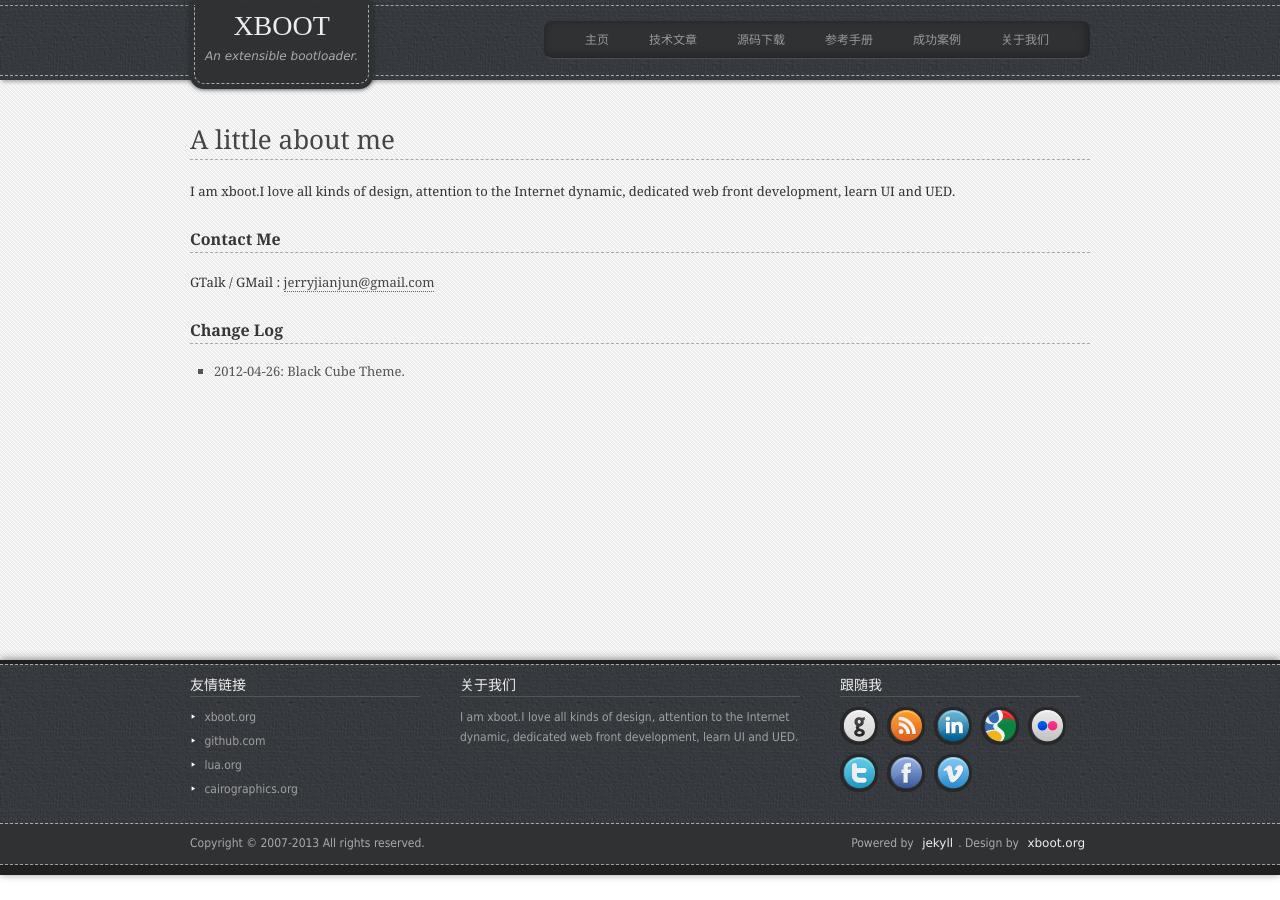
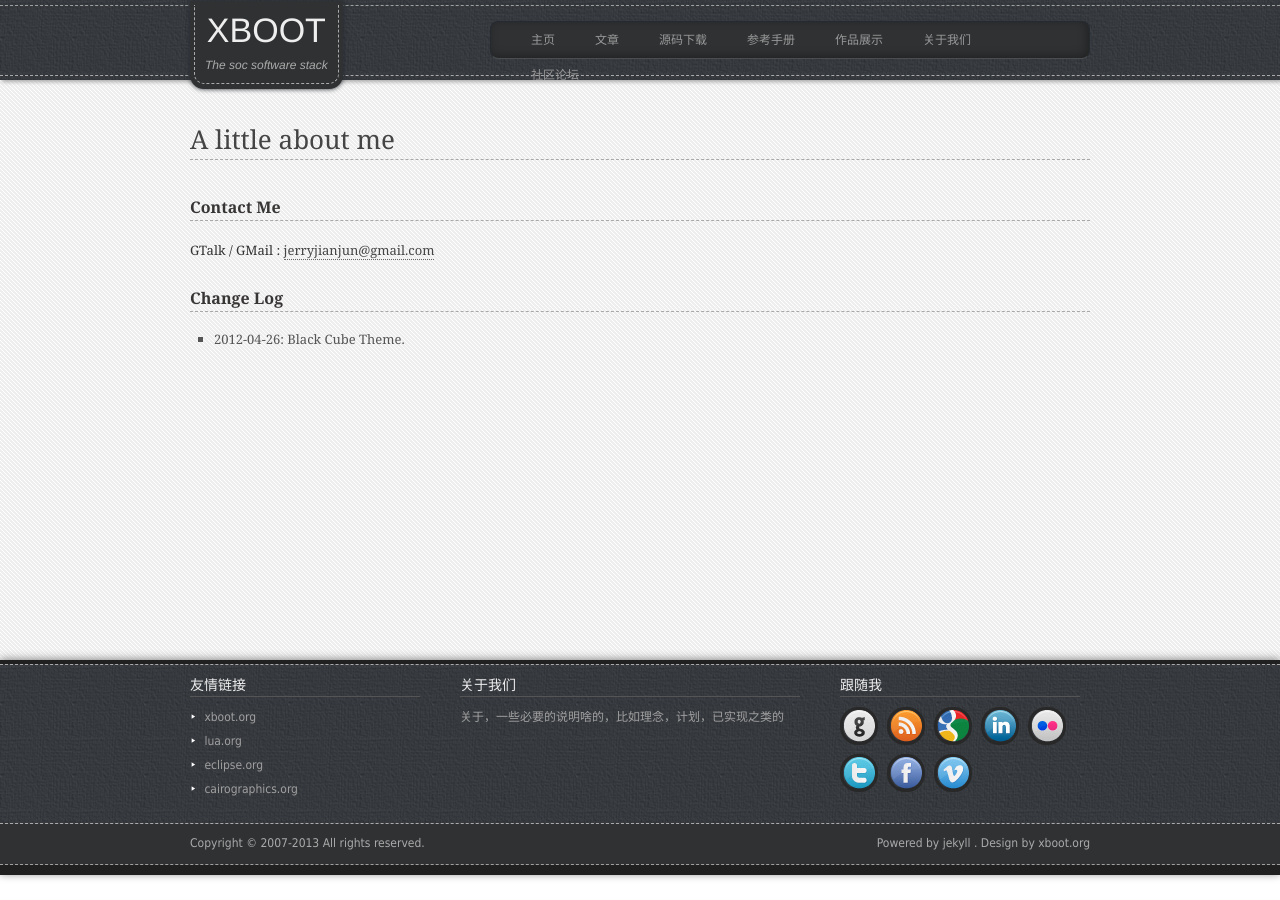
Before and after one commit to xboot/xboot.github.io, a Jekyll site: the page built from about.html, in a window 1280 px wide. Built offline with Jekyll 4.4.1, drawn with Linux system fonts in a browser that asks for light colours; Markdown is read by kramdown in place of the engine named in the settings.

Commit message:
modify website config

```diff
--- a/_config.yml
+++ b/_config.yml
@@ -4,19 +4,13 @@
 paginate:     4
 permalink:    /:categories/:title
 
-title:        XBOOT - An extensible bootloader
-feed:         /atom.xml
+title:        xboot - the soc software stack
+feed:         /feed.xml
 author:
     name:     Jianjun Jiang
     email:    jerryjianjun@gmail.com
-description:  "xboot, an extensible bootloader"
-
-about:        "I am xboot.I love all kinds of design, attention to the Internet dynamic, dedicated web front development, learn UI and UED."
-follow:
-    github:   https://github.com/xboot/xboot
-    twitter:  http://www.twitter.com/#
-description:  "xboot, super xboot ..."
+description:  "xboot, the open source soc software stack"
 
 style:        /css/style.css
 blogName:     XBOOT
-blogDesc:     An extensible bootloader.
+blogDesc:     The soc software stack
--- a/_includes/foot.html
+++ b/_includes/foot.html
@@ -5,24 +5,24 @@
 				<h4 class="title">友情链接</h4>
 				<ul>
 					<li>&#8227;<a href="http://xboot.org">xboot.org</a></li>
-					<li>&#8227;<a href="http://github.com">github.com</a></li>
 					<li>&#8227;<a href="http://lua.org">lua.org</a></li>
+					<li>&#8227;<a href="http://eclipse.org">eclipse.org</a></li>
 					<li>&#8227;<a href="http://cairographics.org">cairographics.org</a></li>
 				</ul>
 			</article>
 			<article class="about">
 				<h4 class="title">关于我们</h4>
-				<p>{{ site.about }}</p>
+				<p>关于，一些必要的说明啥的，比如理念，计划，已实现之类的</p>
 			</article>
 			<article class="follow">
 				<h4 class="title">跟随我</h4>
 				<ul>
-					<li><a href="{{ site.follow.github }}" class="ico-github" target="_blank">github</a></li>
+					<li><a href="https://github.com/xboot/xboot" class="ico-github" target="_blank">github</a></li>
 					<li><a href="{{ site.feed }}" class="ico-rss" target="_blank">rss</a></li>
+					<li><a href="#" class="ico-google">google</a></li>
 					<li><a href="#" class="ico-linkedin">linkedin</a></li>
-					<li><a href="#" class="ico-google">google</a></li>
 					<li><a href="#" class="ico-flickr">flickr</a></li>
-					<li><a href="{{ site.follow.twitter }}" class="ico-twitter">twitter</a></li>
+					<li><a href="#" class="ico-twitter">twitter</a></li>
 					<li><a href="#" class="ico-facebook">facebook</a></li>
 					<li><a href="#" class="ico-vimeo">vimeo</a></li>
 				</ul>
@@ -32,7 +32,7 @@
 	<div class="foot-btn">
 		<div class="foot-btn-det">
 			<p class="copyright">Copyright © 2007-2013 All rights reserved.</p>
-			<p class="author">Powered by <a href="http://www.jekyllrb.com">jekyll</a>. Design by <a href="http://xboot.org">xboot.org</a></p>
+			<p class="author">Powered by jekyll . Design by xboot.org</p>
 		</div>
 	</div>
 </footer>
--- a/_includes/head.html
+++ b/_includes/head.html
@@ -10,11 +10,12 @@
 			<nav class="nav">
 				<ul>
 					<li><a href="/">主页</a></li>
-					<li><a href="/archives.html">技术文章</a></li>
+					<li><a href="/archives.html">文章</a></li>
 					<li><a href="https://github.com/xboot/xboot" target="_blank">源码下载</a></li>
 					<li><a href=#>参考手册</a></li>
-					<li><a href=#>成功案例</a></li>
-					<li><a href="/contact.html">关于我们</a></li>
+					<li><a href=#>作品展示</a></li>
+					<li><a href="/about.html">关于我们</a></li>
+					<li><a href="http://bbs.xboot.org">社区论坛</a></li>
 				</ul>
 			</nav>
 		</section>
--- a/css/style.css
+++ b/css/style.css
@@ -51,11 +51,11 @@
 .header-cnt                 { width: 900px; height: 54px; padding-top: 15px; margin: 0 auto; position: relative; }
 .header-cnt .logo           { padding: 4px 4px; height: 80px; background: #2f3133; border-radius: 0 0 14px 14px; position: absolute; top: -5px; left: 0; text-align: center; box-shadow: -1px -1px 2px #333 inset; box-shadow: 0px 0px 5px #272c32; }
 .header-cnt .logo-cnt       { height: 78px; border-radius: 0 0 10px 10px; border-left: 1px dashed #aaa; border-right: 1px dashed #aaa; border-bottom: 1px dashed #aaa; }
-.header-cnt .logo-cnt h1    { padding: 0px 10px 0px 10px; font-size: 28px; color: #eeeeee; font-family: "Times New Roman",Times,serif; }
+.header-cnt .logo-cnt h1    { padding: 0px 10px 0px 10px; font-size: 34px; color: #eeeeee; font-family: "Helvetica Neue", Helvetica, Arial, sans-serif; }
 .header-cnt .logo-cnt h1 a  { color: #eeeeee; }
 .header-cnt .logo-cnt a:hover
                             { text-decoration: none; color: #f6f6f6; text-shadow: 1px 1px 2px #444; }
-.header-cnt .logo-cnt h2    { font-style: italic; color: #ababab; padding:  0px 10px; font-family: Verdana, Geneva, Arial, Helvetica, sans-serif; }
+.header-cnt .logo-cnt h2    { font-style: italic; color: #ababab; padding:  0px 10px; font-family: "Helvetica Neue", Helvetica, Arial, sans-serif; }
 .header-cnt .nav            { float: right; margin: 0 0 0 300px; height: 36px; padding: 0px 20px; background: #2f3133; border-radius: 8px 8px; border-top: 1px solid #252a30; border-left: 1px solid #252a30; border-right: 1px solid #252a30; border-bottom: 1px solid #4a4d52; box-shadow: -2px -2px 8px #222222 inset; }
 .header-cnt .nav li         { float: left; }
 .header-cnt .nav li a       { padding: 9px 20px 8px 20px; display: block; color: #999; font-family: Verdana; }
```
Also changed, not shown: about.html (renamed from contact.html), feed.xml (renamed from atom.xml).
